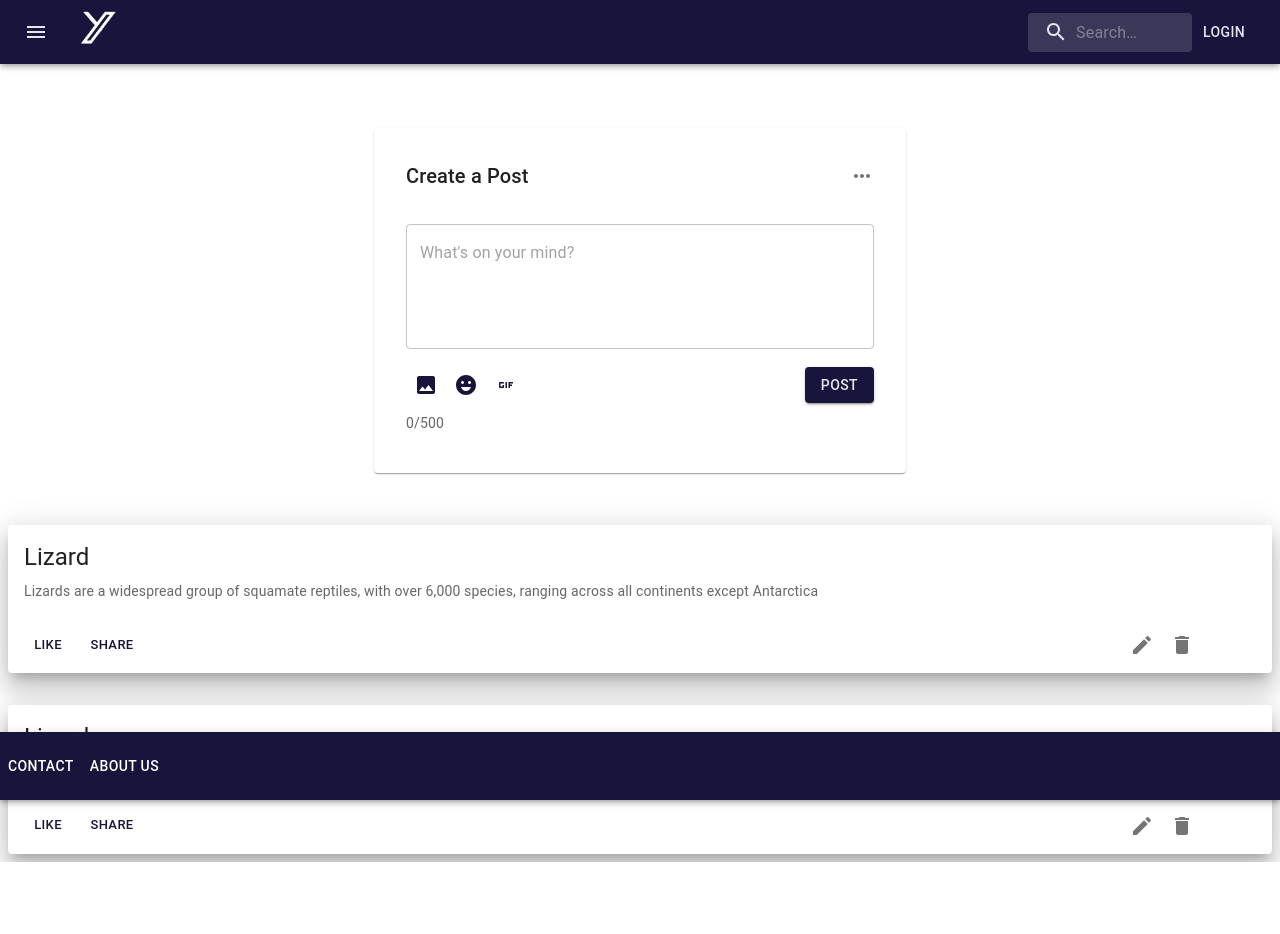
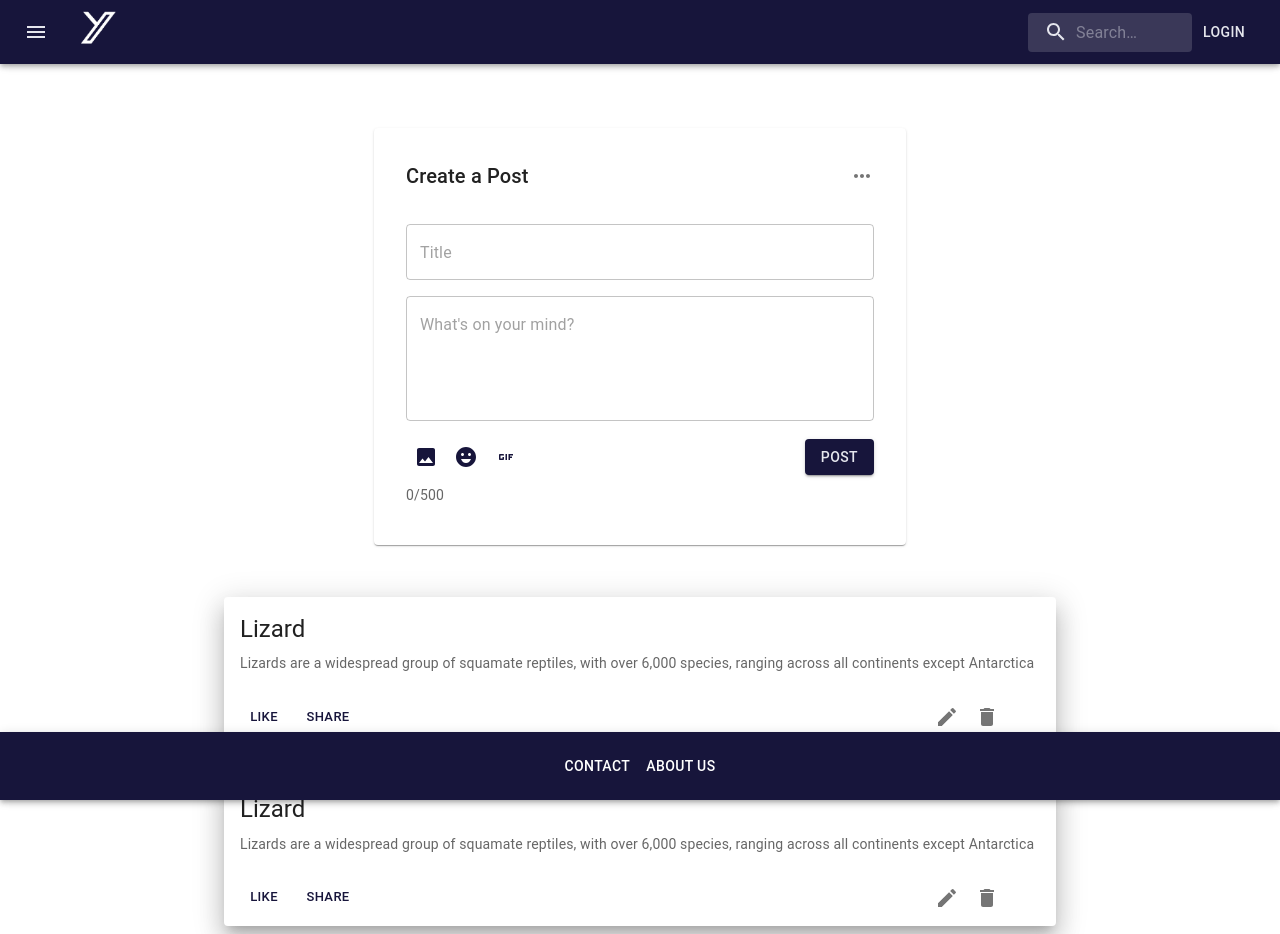
Before and after one commit to cjgarcia12/twitterClone, a React (Vite) app: page / in a window 1280 px wide. Before the commit the page ends 862 px from the top, so only its background shows below. Built offline with nearby package versions, Linux system fonts and the light colour scheme.

Commit message:
made some more basic spacing issues in the ui

```diff
--- a/src/App.jsx
+++ b/src/App.jsx
@@ -32,10 +32,10 @@ export default function App() {
         <Grid item xs={12}>
           <CreatePost />
         </Grid>
-        <Grid item xs={12}>
+        <Grid item xs={12} sm={8}>
           <CardPost />
         </Grid>
-        <Grid item xs={12}>
+        <Grid item xs={12} sm={8}>
           <CardPost />
         </Grid>
       </Grid>
--- a/src/components/CreatePost.jsx
+++ b/src/components/CreatePost.jsx
@@ -27,6 +27,16 @@ const CreatePost = () => {
           action={<IconButton><MoreHoriz /></IconButton>}
         />
         <CardContent>
+        <TextField
+            fullWidth
+            placeholder="Title"
+            multiline
+            rows={1}
+            variant="outlined"
+            value={comment}
+            onChange={handleCommentChange}
+            sx={{marginBottom: 2}}
+          />
           <TextField
             fullWidth
             placeholder="What's on your mind?"
--- a/src/components/FooterBar.jsx
+++ b/src/components/FooterBar.jsx
@@ -81,7 +81,7 @@ function FooterBar() {
             spacing={2}
             sx={{width: '100%'}}
           >
-            <Box sx={{ flexGrow: 1, display: { xs: 'none', md: 'flex' }}}>
+            <Box sx={{  display: { xs: 'none', md: 'flex' }}}>
               {pages.map((page) => (
                 <Button
                   key={page}
```
